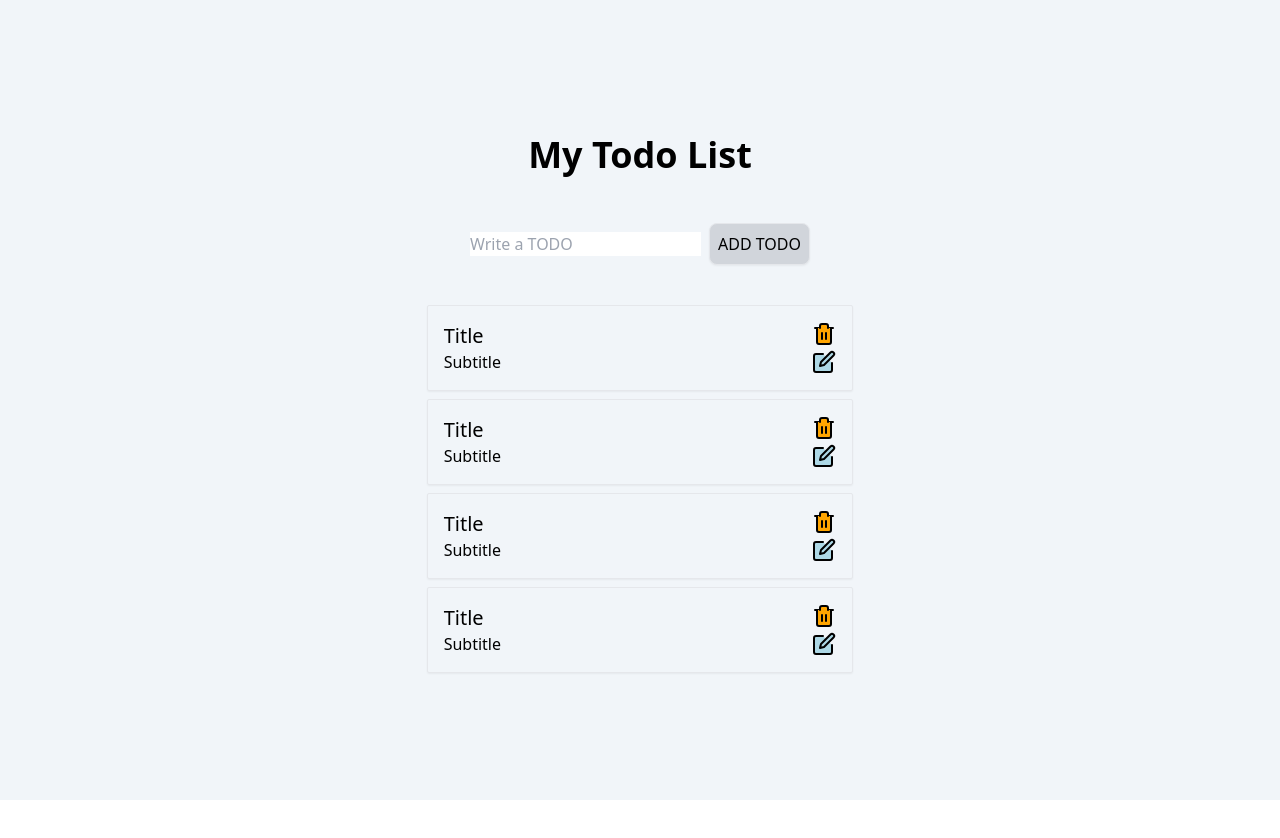
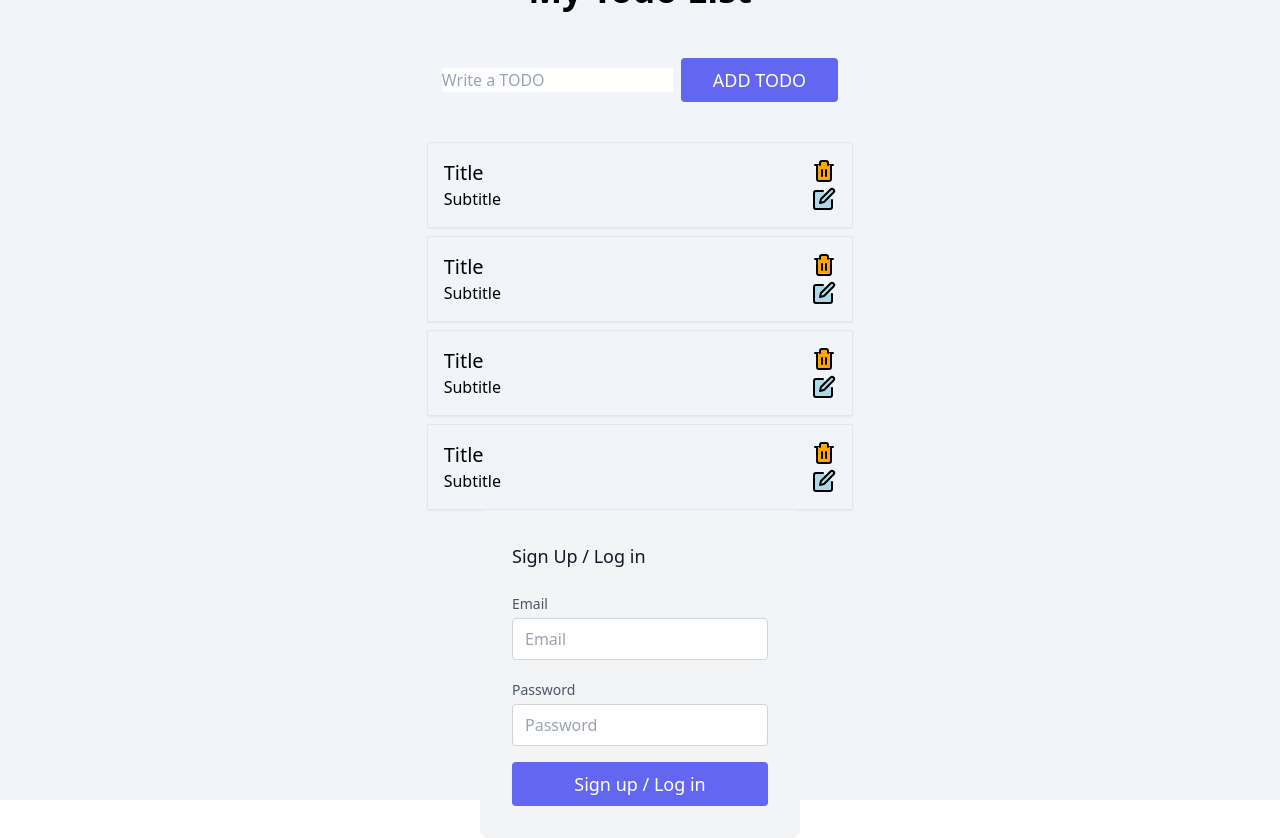
Before and after one commit to albertofp/CRUD-com-Firebase-AlbertoFontenel, a React (Vite) app: page / in a window 1280 px wide. Before the commit the page ends 800 px from the top, so only its background shows below. Built offline with nearby package versions, Linux system fonts and the light colour scheme.

Commit message:
Initial log in component implementation

```diff
--- a/firebase.ts
+++ b/firebase.ts
@@ -2,10 +2,8 @@ import { initializeApp } from 'firebase/app'
 import { getAnalytics } from 'firebase/analytics'
 import { getAuth } from 'firebase/auth'
 
-const apiKey = import.meta.env.VITE_FIREBASE_API_KEY as string
-
 const firebaseConfig = {
-	apiKey: apiKey,
+	apiKey: 'AIzaSyCnad0iZf1GUgkCb4Cdn_NsTdqRkT4RnR4',
 
 	authDomain: 'crud-tp3.firebaseapp.com',
 
--- a/package.json
+++ b/package.json
@@ -26,7 +26,10 @@
     "vite": "^4.1.1"
   },
   "dependencies": {
+    "@hookform/resolvers": "^3.1.0",
     "firebase": "^9.22.0",
-    "lucide-react": "^0.220.0"
+    "lucide-react": "^0.220.0",
+    "react-hook-form": "^7.43.9",
+    "zod": "^3.21.4"
   }
 }
--- a/src/App.jsx
+++ b/src/App.jsx
@@ -1,6 +1,7 @@
 import './App.css'
 import Form from './components/Form'
 import TodoContainer from './components/TodoContainer'
+import Login from './components/Login'
 
 export default function App() {
 	return (
@@ -8,6 +9,7 @@ export default function App() {
 			<h1 className='p-2 font-bold text-4xl mb-10'>My Todo List</h1>
 			<Form />
 			<TodoContainer />
+			<Login />
 		</main>
 	)
 }
--- a/src/components/Form.tsx
+++ b/src/components/Form.tsx
@@ -3,12 +3,14 @@ import React from 'react'
 type Props = {}
 
 function Form({}: Props) {
-  return (
-    <div className='flex gap-2 items-center'>
-        <input placeholder='Write a TODO'></input>
-        <button className='rounded-lg bg-gray-300 p-2 shadow-sm border font-light'>ADD TODO</button>
-    </div>
-  )
+	return (
+		<div className='flex gap-2 items-center'>
+			<input placeholder='Write a TODO'></input>
+			<button className='flex mx-auto text-white bg-indigo-500 border-0 py-2 px-8 focus:outline-none hover:bg-indigo-600 rounded text-lg'>
+				ADD TODO
+			</button>
+		</div>
+	)
 }
 
 export default Form
--- /dev/null
+++ b/src/components/Login.tsx
@@ -0,0 +1,73 @@
+import React from 'react'
+import { useForm } from 'react-hook-form'
+import { z, ZodType } from 'zod'
+import { zodResolver } from '@hookform/resolvers/zod'
+
+type Props = {}
+
+const schema = z.object({
+	email: z.string().email(),
+	password: z.string().min(6)
+})
+
+type FormData = z.infer<typeof schema>
+
+function Login({}: Props) {
+	const {
+		register,
+		handleSubmit,
+		reset,
+		formState: { errors }
+	} = useForm<FormData>({
+		resolver: zodResolver(schema)
+	})
+
+	const onSubmit = (formValues: FormData, e: any) => {
+		e.preventDefault()
+		console.log(`formValues: ${formValues.email} , ${formValues.password}`)
+		reset()
+	}
+
+	return (
+		<form
+			className='lg:w-1/4 md:w-1/2 bg-gray-100 rounded-lg p-8 flex flex-col w-full mt-10 md:mt-0'
+			onSubmit={handleSubmit(onSubmit)}
+		>
+			<h2 className='text-gray-900 text-lg font-medium title-font mb-5'>
+				Sign Up / Log in
+			</h2>
+			<div className='relative mb-4'>
+				<label className='leading-7 text-sm text-gray-600'>Email</label>
+				<input
+					type='email'
+					placeholder='Email'
+					{...register('email')}
+					id='email'
+					name='email'
+					className='w-full bg-white rounded border border-gray-300 focus:border-indigo-500 focus:ring-2 focus:ring-indigo-200 text-base outline-none text-gray-700 py-1 px-3 leading-8 transiion-colors duration-200 ease-in-out'
+				/>
+				{errors.email && <span>{errors.email.message}</span>}
+			</div>
+			<div className='relative mb-4'>
+				<label className='leading-7 text-sm text-gray-600'>Password</label>
+				<input
+					type='password'
+					placeholder='Password'
+					{...register('password')}
+					id='password'
+					name='password'
+					className='w-full bg-white rounded border border-gray-300 focus:border-indigo-500 focus:ring-2 focus:ring-indigo-200 text-base outline-none text-gray-700 py-1 px-3 leading-8 transition-colors duration-200 ease-in-out'
+				/>
+				{errors.password && <span>{errors.password.message}</span>}
+			</div>
+			<button
+				type='submit'
+				className='text-white bg-indigo-500 border-0 py-2 px-8 focus:outline-none hover:bg-indigo-600 rounded text-lg'
+			>
+				Sign up / Log in
+			</button>
+		</form>
+	)
+}
+
+export default Login
```
Also changed, not shown: 1 other file (tests, documents, lock files or other folders).
